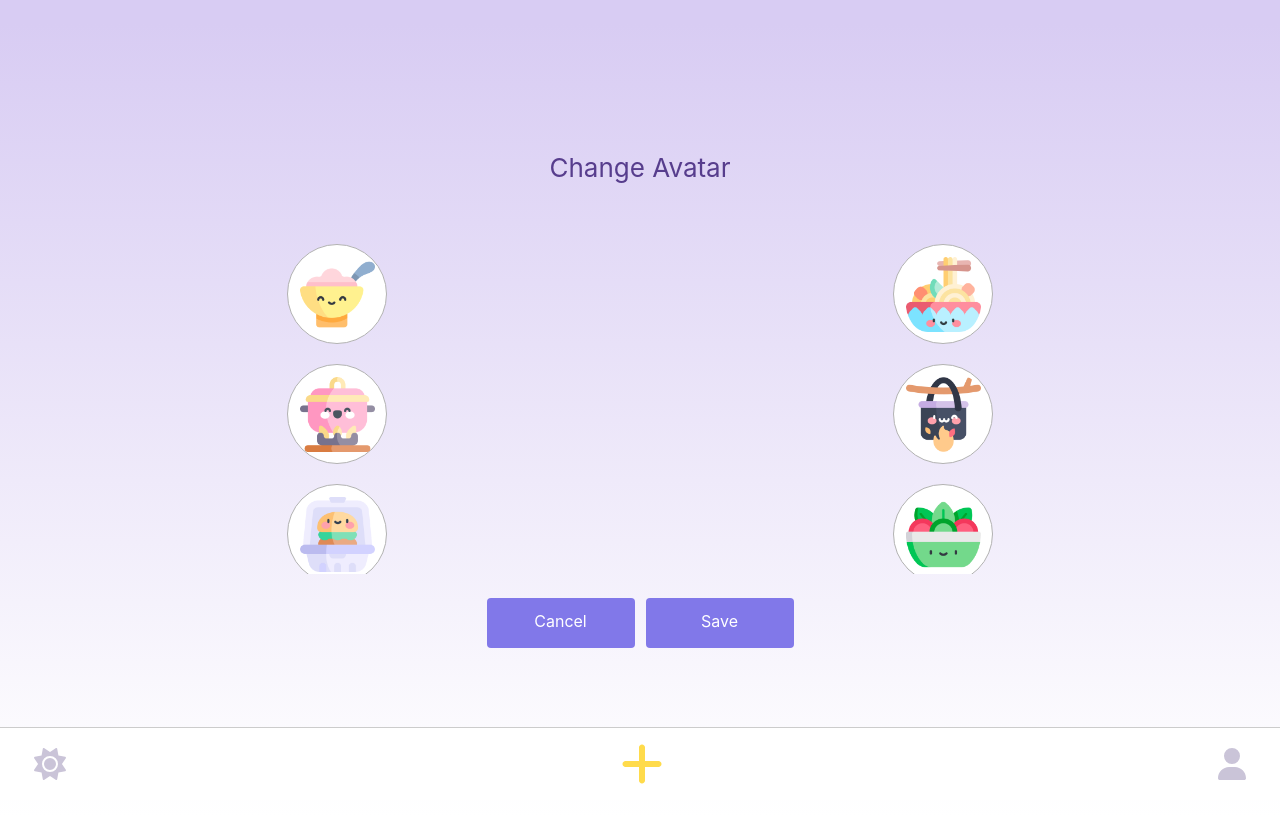
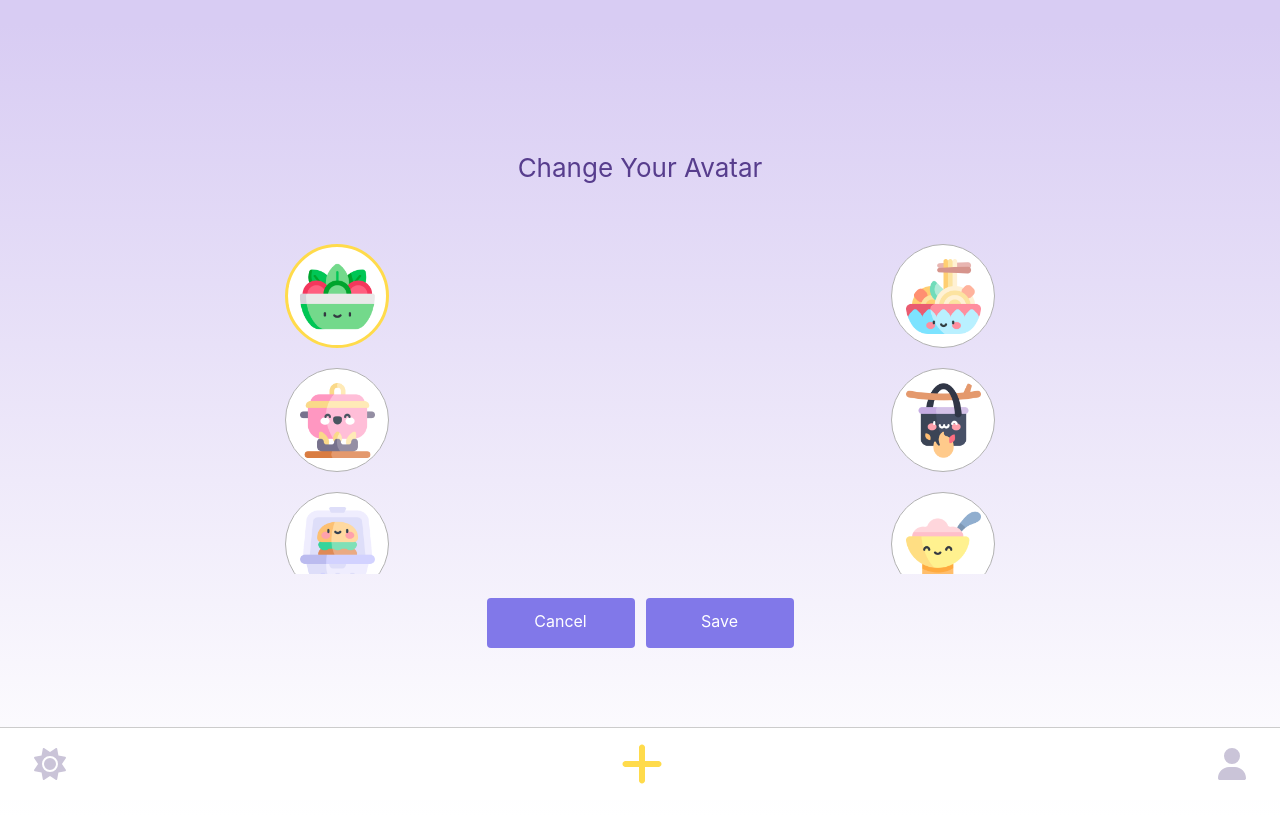
Before and after one commit to Glow-Carrots-App/glow-web, a Next.js app: page /settings/change-avatar in a window 1280 px wide. Built offline with nearby package versions, Linux system fonts and the light colour scheme; no server answers.

Commit message:
Highlight selected avatar gold

```diff
--- a/components/AvatarList/index.js
+++ b/components/AvatarList/index.js
@@ -1,10 +1,14 @@
+import { useState } from "react";
+
 import SmallLinkedButton from "../SmallLinkedButton";
 
 import styles from "./styles.module.css";
 
 const AvatarList = () => {
+  const [selectedAvatar, setSelectedAvatar] = useState("/avatars/salad.png");
+
   const avatars1 = [
-    "/avatars/baby-food.png",
+    "/avatars/salad.png",
     "/avatars/cooking-pot.png",
     "/avatars/food-container.png",
     "/avatars/pie.png",
@@ -14,24 +18,41 @@ const AvatarList = () => {
   const avatars2 = [
     "/avatars/noodle.png",
     "/avatars/camp.png",
-    "/avatars/salad.png",
+    "/avatars/baby-food.png",
     "/avatars/leftover.png",
     "/avatars/birthday-cake.png",
     "/avatars/tropical-fruit.png",
   ];
+
   return (
     <div className={styles.container}>
       <div className={styles.avatarList}>
         <div>
           {avatars1.map((avatar, index) => (
-            <div className={styles.avatarListItem} key={avatar + index}>
+            <div
+              className={
+                avatar === selectedAvatar
+                  ? styles.avatarListItemSelected
+                  : styles.avatarListItem
+              }
+              key={avatar + index}
+              onClick={() => setSelectedAvatar(avatar)}
+            >
               <img src={avatar} className={styles.avatar} />
             </div>
           ))}
         </div>
         <div className={styles.avatarColumn}>
           {avatars2.map((avatar, index) => (
-            <div className={styles.avatarListItem} key={avatar + index}>
+            <div
+              className={
+                avatar === selectedAvatar
+                  ? styles.avatarListItemSelected
+                  : styles.avatarListItem
+              }
+              key={avatar + index}
+              onClick={() => setSelectedAvatar(avatar)}
+            >
               <img src={avatar} className={styles.avatar} />
             </div>
           ))}
--- a/components/AvatarList/styles.module.css
+++ b/components/AvatarList/styles.module.css
@@ -35,8 +35,20 @@
   justify-content: center;
   align-items: center;
   border: 1px solid rgb(177, 177, 177);
-  width: 100px;
-  height: 100px;
+  width: 104px;
+  height: 104px;
+  background-color: white;
+  border-radius: 50%;
+  margin: 20px 0 20px;
+}
+
+.avatarListItemSelected {
+  display: flex;
+  justify-content: center;
+  align-items: center;
+  border: 3px solid #ffdb4b;
+  width: 104px;
+  height: 104px;
   background-color: white;
   border-radius: 50%;
   margin: 20px 0 20px;
--- a/pages/settings/change-avatar/index.js
+++ b/pages/settings/change-avatar/index.js
@@ -7,7 +7,7 @@ import styles from "./styles.module.css";
 const ChangeAvatar = () => {
   return (
     <div className={styles.container}>
-      <Heading1>Change Avatar</Heading1>
+      <Heading1>Change Your Avatar</Heading1>
       <AvatarList />
       <BottomTabs />
     </div>
```
